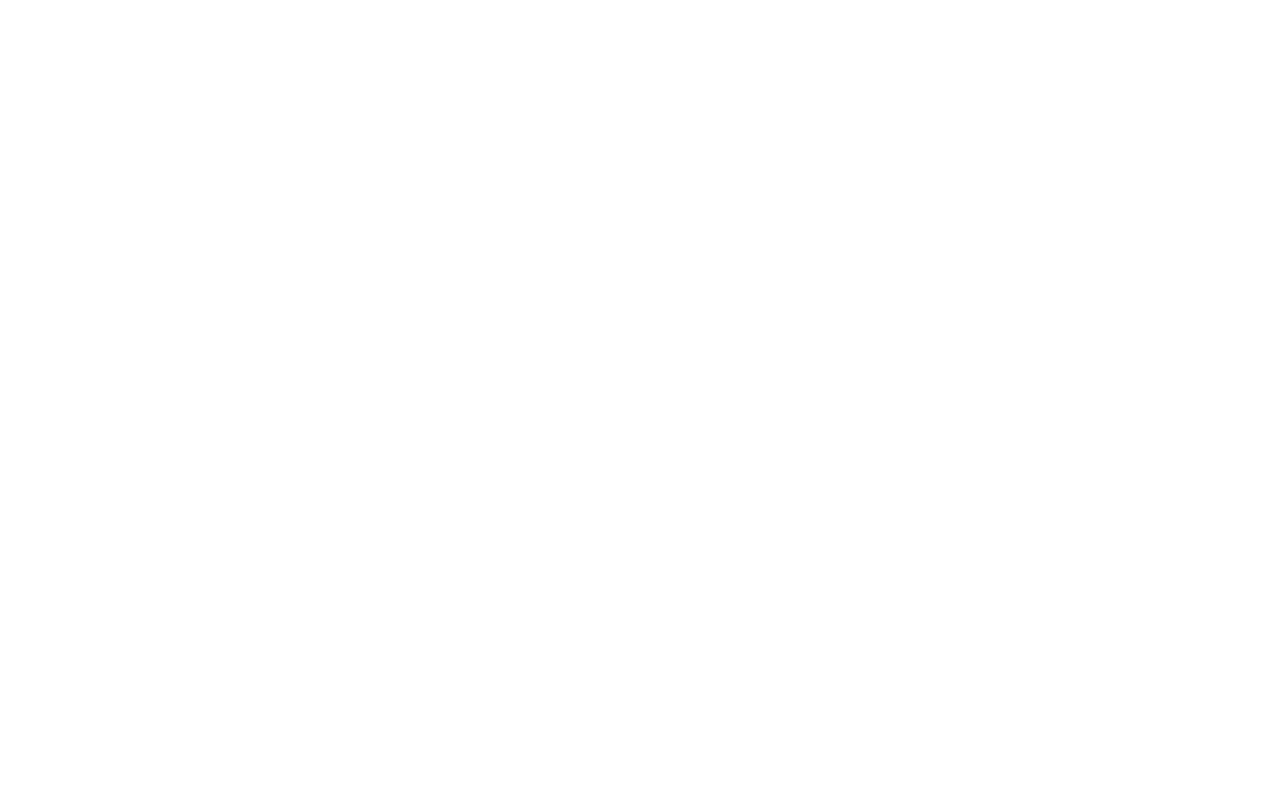
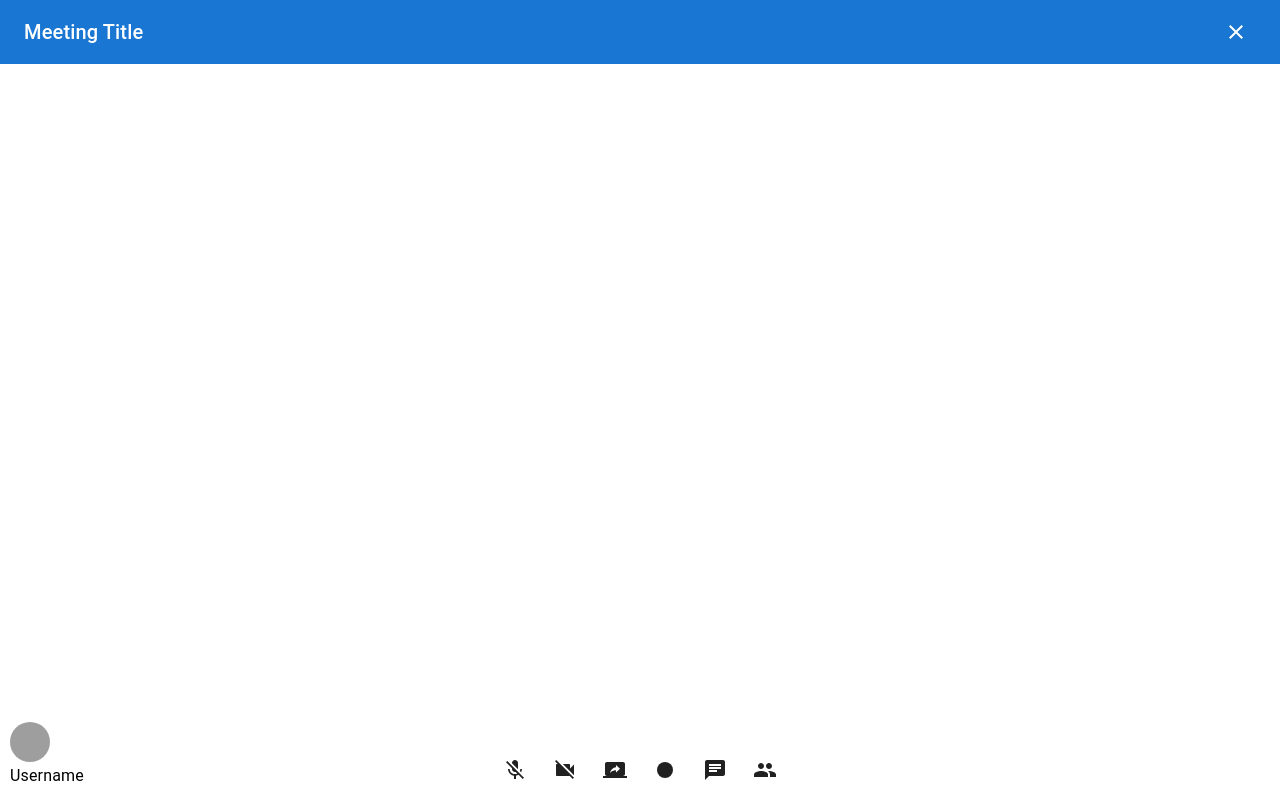
Before and after one commit to Rajat-Rathaur/MeetFrontend, a React (Vite) app: page /afterJoiningMeet in a window 1280 px wide. Before the commit this address had no page. Built offline with nearby package versions, Linux system fonts and the light colour scheme; grey boxes are pictures that could not be loaded.

Commit message:
commit 4

```diff
--- a/src/Components/Navbar.jsx
+++ b/src/Components/Navbar.jsx
@@ -1,8 +1,10 @@
 import React from 'react';
-import { AppBar, Toolbar, Typography, InputBase, Button, Avatar, IconButton } from '@mui/material';
+
 import MenuIcon from '@mui/icons-material/Menu';
 import SearchIcon from '@mui/icons-material/Search';
 import { Menu, MenuItem } from '@mui/material';
+import { AppBar, Toolbar, Typography, InputBase, Button, Avatar, IconButton, Popover } from '@mui/material';
+
 
 const Navbar = () => {
   const [anchorEl, setAnchorEl] = React.useState(null);
@@ -24,6 +26,23 @@ const handleProfileOpen = (event) => {
   const handleProfileClose = () => {
     setProfileAnchorEl(null);
   };
+
+  const handleImageChange = (event) => {
+    const file = event.target.files[0];
+    if (file) {
+      const reader = new FileReader();
+      reader.onloadend = () => {
+        setAvatarSrc(reader.result);
+      };
+      reader.readAsDataURL(file);
+    }
+  };
+
+  const handleImageRemove = () => {
+    setAvatarSrc("");  // or set to a default image if you have one
+  };
+  const [avatarSrc, setAvatarSrc] = React.useState("/static/images/avatar/1.jpg");
+  const fileInputRef = React.useRef(null);
 
 
   return (
@@ -47,7 +66,47 @@ const handleProfileClose = () => {
         </div>
 
         <Button color="inherit" sx={{ ml: 1 }}>Meetings</Button>
-        <Avatar alt="Profile Picture" src="/static/images/avatar/1.jpg" sx={{ ml: 2 }} />
+        <Avatar
+          alt="Profile Picture"
+          src="/static/images/avatar/1.jpg"
+          sx={{ ml: 2, cursor: 'pointer' }}
+          onClick={handleProfileOpen}
+        />
+        <Popover
+          open={Boolean(profileAnchorEl)}
+          anchorEl={profileAnchorEl}
+          onClose={handleProfileClose}
+          anchorOrigin={{
+            vertical: 'bottom',
+            horizontal: 'center',
+          }}
+          transformOrigin={{
+            vertical: 'top',
+            horizontal: 'center',
+          }}
+        >
+          <div sx={{ padding: 2, display: 'flex', flexDirection: 'column', alignItems: 'center' }}>
+            <Avatar
+              alt="Profile Picture"
+              src={avatarSrc}
+              sx={{ ml: 2, cursor: 'pointer' }}
+              onClick={handleProfileOpen}
+            />
+
+            <Button color="primary" onClick={() => fileInputRef.current.click()}>
+              Change Profile Picture
+            </Button>
+
+
+            <Button
+              color="error"
+              onClick={handleImageRemove}
+            >
+              Remove Profile Picture
+            </Button>
+
+          </div>
+        </Popover>
 
         <Typography
           variant="subtitle1"
@@ -68,6 +127,14 @@ const handleProfileClose = () => {
           <MenuItem onClick={handleMenuClose}>Help</MenuItem>
           <MenuItem onClick={handleMenuClose}>Logout</MenuItem>
         </Menu>
+        <input
+          type="file"
+          accept="image/*"
+          onChange={handleImageChange}
+          style={{ display: 'none' }}
+          ref={fileInputRef}
+        />
+
 
       </Toolbar>
     </AppBar>
--- a/src/Pages/afterJoiningMeet.jsx
+++ b/src/Pages/afterJoiningMeet.jsx
@@ -1,11 +1,66 @@
-import React from 'react'
+import React from 'react';
+import { AppBar, Toolbar, IconButton, Typography, Grid, Avatar } from '@mui/material';
+import {
+    MicOff as MicOffIcon,
+    VideocamOff as VideocamOffIcon,
+    Chat as ChatIcon,
+    People as PeopleIcon,
+    Close as CloseIcon,
+    ScreenShare as ScreenShareIcon,
+    FiberManualRecord as ScreenRecordIcon
+} from '@mui/icons-material';
 
 const afterJoiningMeet = () => {
-  return (
-    <div>
+    return (
+        <div style={{ height: '100vh' }}>
+            <AppBar position="static">
+                <Toolbar>
+                    <Typography variant="h6" style={{ flexGrow: 1 }}>
+                        Meeting Title
+                    </Typography>
+                    <IconButton color="inherit">
+                        <CloseIcon />
+                    </IconButton>
+                </Toolbar>
+            </AppBar>
 
-    </div>
-  )
+            <Grid container style={{ height: 'calc(100vh - 64px)' }}>
+                {/* Video and main content area */}
+                <Grid item xs={12} style={{ background: 'white', position: 'relative' }}>
+                    {/* Ideally this is where the video stream would appear */}
+                    <div style={{ position: 'absolute', bottom: 10, left: 10 }}>
+                        <Avatar alt="Profile Picture" src="/static/images/avatar/1.jpg" />
+                        <Typography variant="subtitle1" style={{ color: 'black' }}>
+                            Username
+                        </Typography>
+                    </div>
+                </Grid>
+            </Grid>
+
+            {/* Bottom Control Bar */}
+            <div style={{ position: 'absolute', bottom: 10, left: '50%', transform: 'translateX(-50%)', display: 'flex', gap: '10px' }}>
+                <IconButton color="inherit">
+                    <MicOffIcon />
+                </IconButton>
+                <IconButton color="inherit">
+                    <VideocamOffIcon />
+                </IconButton>
+                <IconButton color="inherit">
+                    <ScreenShareIcon />
+                </IconButton>
+                <IconButton color="inherit">
+                    <ScreenRecordIcon />
+                </IconButton>
+                <IconButton color="inherit">
+                    <ChatIcon />
+                </IconButton>
+                <IconButton color="inherit">
+                    <PeopleIcon />
+                </IconButton>
+                {/* Add more controls as needed */}
+            </div>
+        </div>
+    );
 }
 
-export default afterJoiningMeet
+export default afterJoiningMeet;
--- a/src/routes/routes.jsx
+++ b/src/routes/routes.jsx
@@ -1,6 +1,7 @@
 // src/routes/routes.js
 
 import Home from '../Pages/Home';
+import afterJoiningMeet from '../Pages/afterJoiningMeet';
 
 
 const routes = [
@@ -8,6 +9,10 @@ const routes = [
         path: '/',
         component: Home,
         exact: true,
+    },
+    {
+        path:'/afterJoiningMeet',
+        component : afterJoiningMeet,
     }
 
 ];
```
Lines whose indentation alone changed are shown as unchanged.
